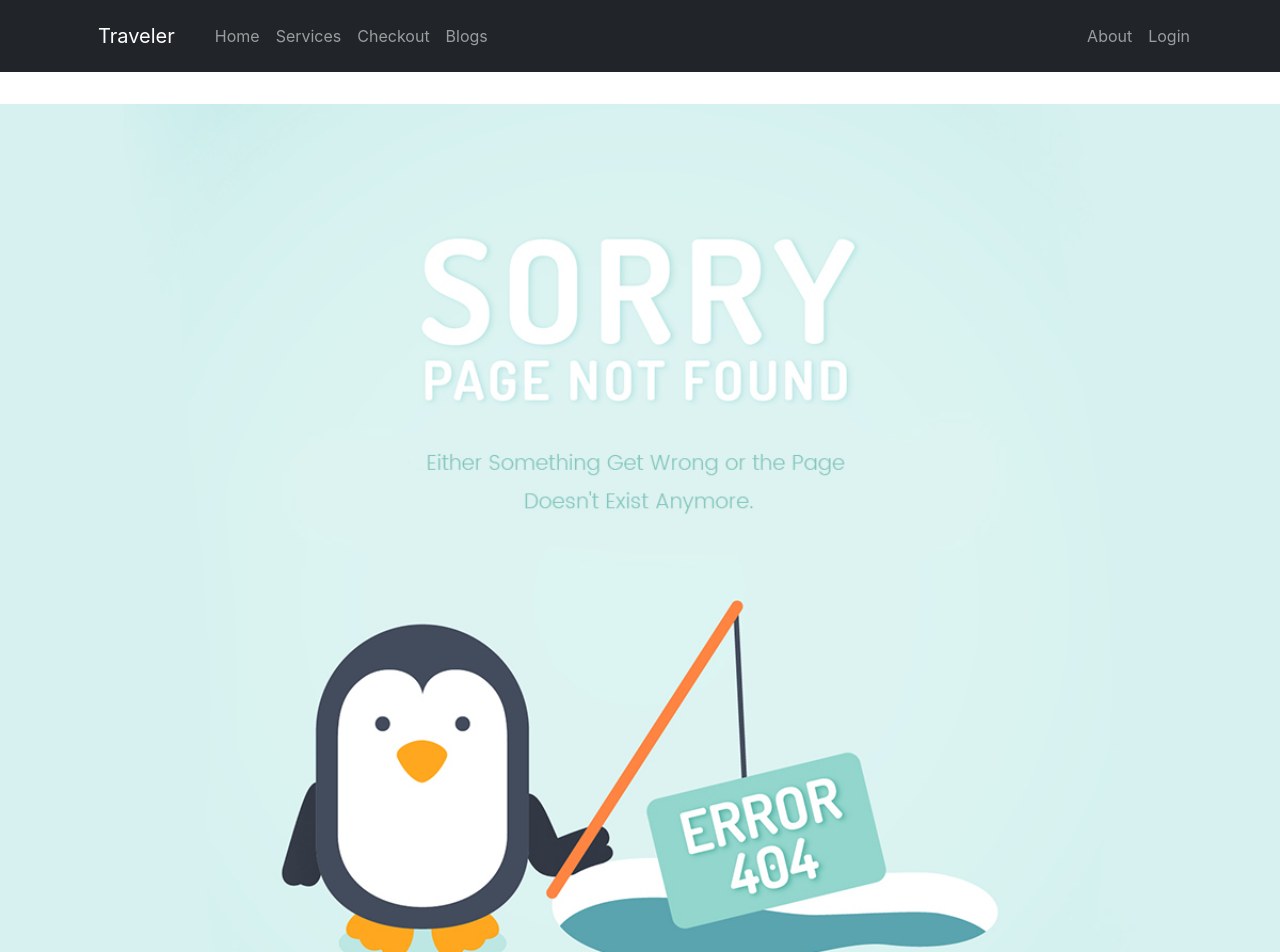
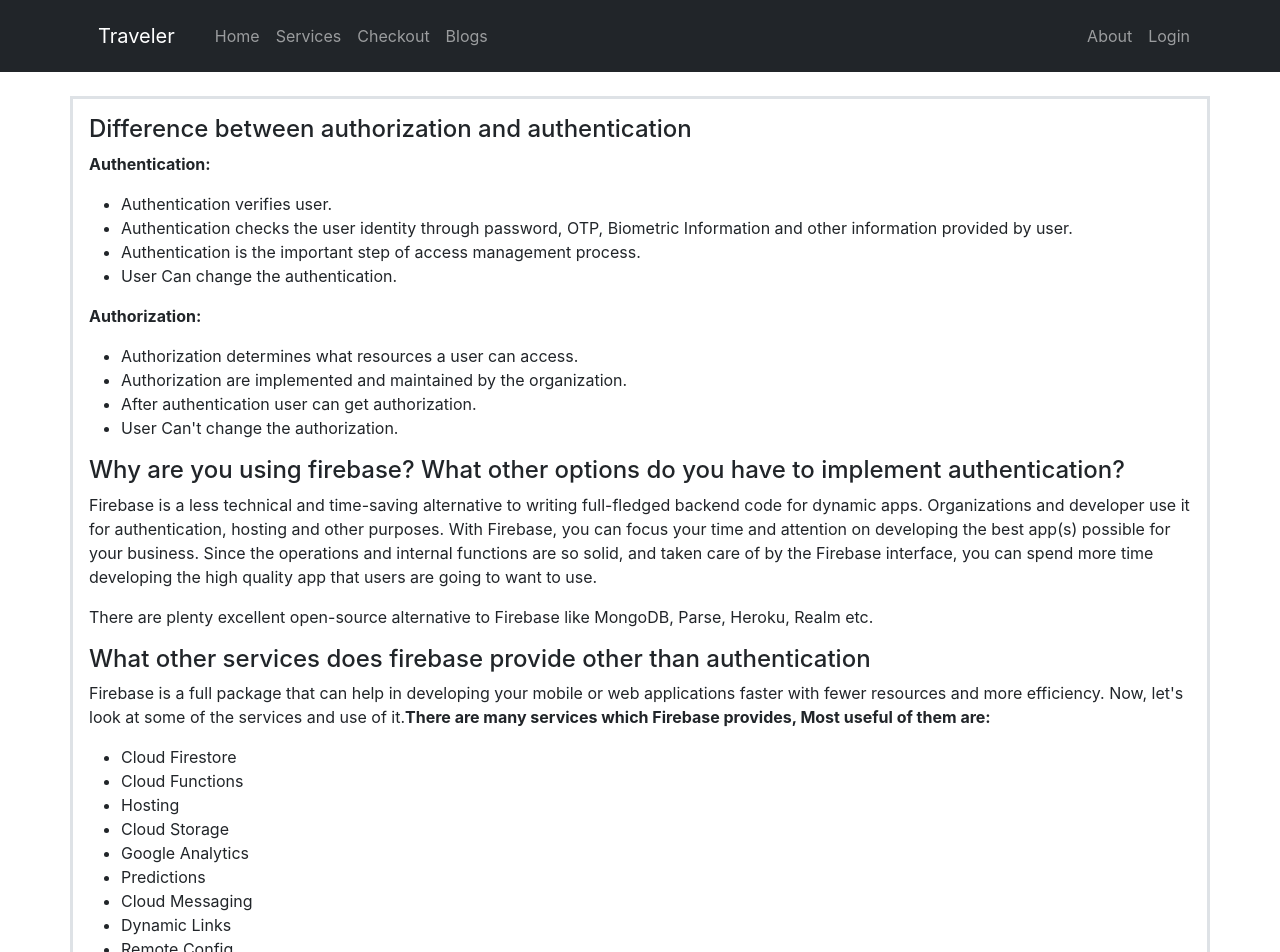
Before and after one commit to dev-sibli/independent-service-provider, a React (Create React App) app: page /blogs in a window 1280 px wide. Shown: the top 952 px of the page. Built offline with nearby package versions, Linux system fonts and the light colour scheme; no server answers.

Commit message:
blogs component & Questions answered

```diff
--- a/public/data.json
+++ b/public/data.json
@@ -2,21 +2,21 @@
 	{
 		"id": "625b09651043213c25c7008c",
 		"picture": "https://i.ibb.co/WWCXL5Y/kashmir.jpg",
-		"name": "Fabulous Kashmir Vacation - With Houseboat Stay",
+		"name": "Fabulous Kashmir Vacation",
 		"price": 2000,
 		"about": "Cool off in the mesmerising Betaab Valley, enjoy the breeze by the Dal Lake & more. Book holiday packages with complimentary inclusions like excursions."
 	},
 	{
 		"id": "625b0965d5a77019499c71f3",
 		"picture": "https://i.ibb.co/J5Ctv9W/everest.jpg",
-		"name": "Adventurous and thrilling Everest Base Camp Trek",
+		"name": "Adventurous and thrilling Everest ",
 		"price": 4000,
 		"about": "adventurous and thrilling Everest Base Camp Trek 12 days package with an assurity to deliver the best journey in the Himalayas. you will enjoy every second your trip with us without having any problems. "
 	},
 	{
 		"id": "625b0965989c82ebc73b311d",
 		"picture": "https://i.ibb.co/wLqmt5D/seabeach.jpg",
-		"name": "Exotic holiday in GOA Sea Beach",
+		"name": "Exotic holiday in GOA",
 		"price": 2500,
 		"about": "Goa holidays will be full of memories that last a lifetime. Every aspect of your trip to Goa is carefully chalked out considering the unique requirements, diverse interests and budget of every individual. "
 	}
--- a/src/App.js
+++ b/src/App.js
@@ -2,6 +2,7 @@
 import { Route, Routes } from 'react-router-dom';
 import './App.css';
 import About from './Pages/About/About';
+import Blogs from './Pages/Blogs/Blogs';
 import Checkout from './Pages/Checkout/Checkout';
 import Home from './Pages/Home/Home/Home';
 import Login from './Pages/Login/Login/Login';
@@ -21,6 +22,7 @@
         <Route path='/about' element={<About></About>}></Route>
         <Route path='/login' element={<Login></Login>}></Route>
         <Route path='/register' element={<Register></Register>}></Route>
+        <Route path='/blogs' element={<Blogs></Blogs>}></Route>
         <Route path='/checkout/:id' element={<RequireAuth>
           <Checkout></Checkout>
         </RequireAuth>}></Route>
--- a/src/Pages/About/About.js
+++ b/src/Pages/About/About.js
@@ -7,7 +7,7 @@
             <div className='d-lg-flex align-items-center py-3 my-3 border border-4 rounded rounded-3'>
                 <><img className='img-fluid rounded-circle mx-auto d-block' src={sibli} alt="" />
                 </>
-                <div className='p-3 text-center'>
+                <div className='p-3 '>
                     <h2>Sibli Sadik Rony</h2>
                     <p>I love learning new technology. i want to be Developer who write code to solve the complex problem easily. I need to read documentation of programming language. i can read blogs about codes and listen podcast about it. All of this is important because code isn't something you learn then you are done. It's always moving and changing and you are always making mistakes.</p>
                 </div>
--- /dev/null
+++ b/src/Pages/Blogs/Blogs.js
@@ -0,0 +1,41 @@
+import React from 'react';
+
+const Blogs = () => {
+    return (
+        <div className='container border border-3 p-3'>
+            <h4>Difference between authorization and authentication</h4>
+            <p><strong>Authentication:</strong></p>
+            <ul>
+                <li>Authentication verifies user.</li>
+                <li>Authentication checks the user identity through password, OTP, Biometric Information and other information provided by user.</li>
+                <li>Authentication is the important step of access management process.</li>
+                <li>User Can change the authentication.</li>
+            </ul>
+            <p><strong>Authorization:</strong></p>
+            <ul>
+                <li>Authorization determines what resources a user can access.</li>
+                <li>Authorization are implemented and maintained by the organization.</li>
+                <li>After authentication user can get authorization.</li>
+                <li>User Can't change the authorization.</li>
+            </ul>
+            <h4>Why are you using firebase? What other options do you have to implement authentication?</h4>
+            <p>Firebase is a less technical and time-saving alternative to writing full-fledged backend code for dynamic apps. Organizations and developer use it for authentication, hosting and other purposes. With Firebase, you can focus your time and attention on developing the best app(s) possible for your business. Since the operations and internal functions are so solid, and taken care of by the Firebase interface, you can spend more time developing the high quality app that users are going to want to use.</p>
+            <p>There are plenty excellent open-source alternative to Firebase like MongoDB, Parse, Heroku, Realm etc. </p>
+            <h4>What other services does firebase provide other than authentication</h4>
+            <p>Firebase is a full package that can help in developing your mobile or web applications faster with fewer resources and more efficiency. Now, let's look at some of the services and use of it.<strong>There are many services which Firebase provides, Most useful of them are:</strong></p>
+            <ul>
+                <li>Cloud Firestore</li>
+                <li>Cloud Functions</li>
+                <li>Hosting</li>
+                <li>Cloud Storage</li>
+                <li>Google Analytics</li>
+                <li>Predictions</li>
+                <li>Cloud Messaging</li>
+                <li>Dynamic Links</li>
+                <li>Remote Config</li>
+            </ul>
+        </div>
+    );
+};
+
+export default Blogs;
--- a/src/Pages/Checkout/Checkout.js
+++ b/src/Pages/Checkout/Checkout.js
@@ -1,9 +1,51 @@
 import React from 'react';
+import { Button, Form } from 'react-bootstrap';
+import { toast, ToastContainer } from 'react-toastify';
+import 'react-toastify/dist/ReactToastify.css';
 
 const Checkout = () => {
+
+    const handleCheckout = event => {
+        event.preventDefault();
+        const name = event.target.name.value;
+        const email = event.target.email.value;
+        const number = event.target.number.value;
+        const address = event.target.address.value;
+
+        if ((name && email)) {
+            toast('thank you for the booking');
+        }
+        else {
+            toast('please enter your Name & Email');
+        }
+
+    }
+
     return (
-        <div className='text-center my-3'>
-            <h2>Please Check her out</h2>
+        <div className='container w-50'>
+            <Form onSubmit={handleCheckout}>
+                <Form.Group className="mb-3" >
+                    <Form.Label>Name *</Form.Label>
+                    <Form.Control type="text" placeholder="Enter Name" name="name" required />
+                </Form.Group>
+
+                <Form.Group className="mb-3" >
+                    <Form.Label>Email *</Form.Label>
+                    <Form.Control type="email" placeholder="Enter email" name="email" required />
+                </Form.Group>
+                <Form.Group className="mb-3" >
+                    <Form.Label>Phone Number</Form.Label>
+                    <Form.Control type="text" placeholder="Enter Number" name='number' />
+                </Form.Group>
+                <Form.Group className="mb-3" >
+                    <Form.Label>Address</Form.Label>
+                    <Form.Control type="text" name='address' placeholder="Enter Address" />
+                </Form.Group>
+                <Button className='w-100' variant="dark" type="submit">
+                    Checkout
+                </Button>
+                <ToastContainer />
+            </Form>
         </div>
     );
 };
--- a/src/Pages/Home/Banner/Banner.js
+++ b/src/Pages/Home/Banner/Banner.js
@@ -1,6 +1,5 @@
 import React from 'react';
 import { Carousel } from 'react-bootstrap';
-
 import slider1 from '../../../images/banner/slider1.jpg'
 import slider3 from '../../../images/banner/slider3.jpg'
 import slider5 from '../../../images/banner/slider5.jpg'
@@ -15,7 +14,6 @@
                     src={slider5}
                     alt="First slide"
                 />
-
             </Carousel.Item>
             <Carousel.Item>
                 <img
@@ -23,8 +21,6 @@
                     src={slider3}
                     alt="Second slide"
                 />
-
-
             </Carousel.Item>
             <Carousel.Item>
                 <img
@@ -32,8 +28,6 @@
                     src={slider1}
                     alt="Third slide"
                 />
-
-
             </Carousel.Item>
         </Carousel>
     );
--- a/src/Pages/Shared/Footer/Footer.js
+++ b/src/Pages/Shared/Footer/Footer.js
@@ -6,7 +6,7 @@
     }
     return (
         <div className='text-center mt-4'>
-            <p>Copyright &copy; {currentYear()}</p>
+            <p>Copyright &copy; {currentYear()} Traveler, Inc</p>
         </div>
     );
 };
--- a/src/Pages/Shared/Header/Header.js
+++ b/src/Pages/Shared/Header/Header.js
@@ -26,7 +26,7 @@
                             <Nav.Link as={Link} to="home">
                                 Home
                             </Nav.Link>
-                            <Nav.Link href="/home#service">
+                            <Nav.Link href="/#service">
                                 Services
                             </Nav.Link>
                             <Nav.Link as={Link} to="checkout">
--- a/src/firebase.init.js
+++ b/src/firebase.init.js
@@ -6,12 +6,12 @@
 
 // Your web app's Firebase configuration
 const firebaseConfig = {
-    apiKey: "AIzaSyD6HvgPMFnq-pP-0yWxK-qLu--O_Z64rJE",
-    authDomain: "traveler-847be.firebaseapp.com",
-    projectId: "traveler-847be",
-    storageBucket: "traveler-847be.appspot.com",
-    messagingSenderId: "137379777100",
-    appId: "1:137379777100:web:703e477ef06cee046f02e9"
+    apiKey: process.env.REACT_APP_apiKey,
+    authDomain: process.env.REACT_APP_authDomain,
+    projectId: process.env.REACT_APP_projectId,
+    storageBucket: process.env.REACT_APP_storageBucket,
+    messagingSenderId: process.env.REACT_APP_messagingSenderId,
+    appId: process.env.REACT_APP_appId,
 };
 
 // Initialize Firebase
```
Also changed, not shown: 1 other file (tests, documents, lock files or other folders).
